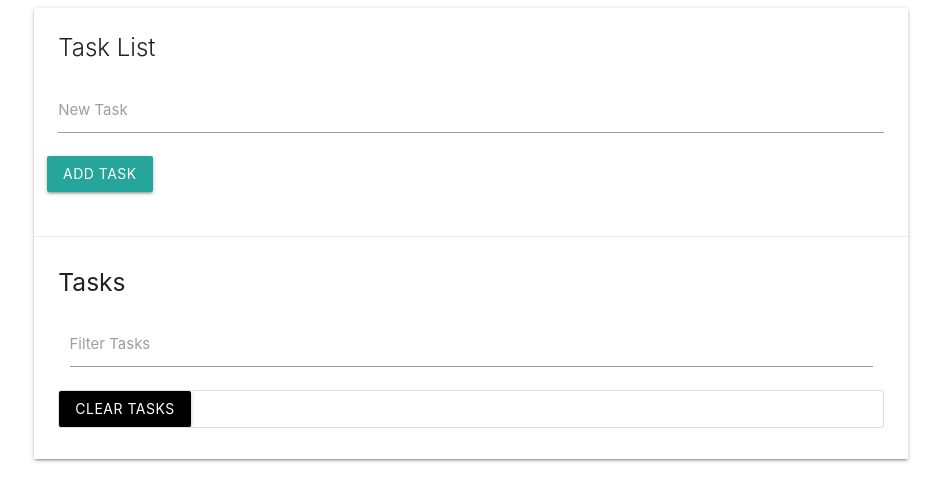
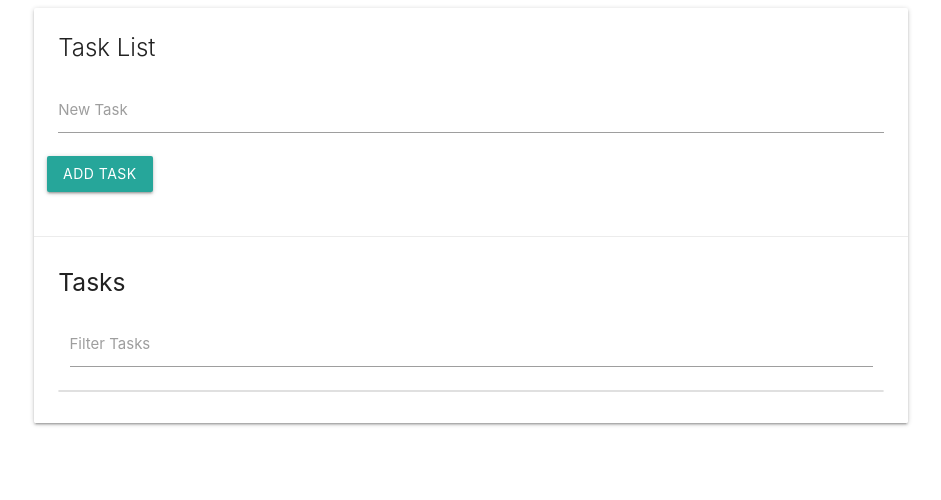
Before and after one commit to toyindawudu/TaskTodoList, a plain HTML site: page index.html in a window 1280 px wide. Both pictures are taken after a click on the link "CLEAR TASKS". Shown: the whole page, without its empty margins (169-1110 px from the left). Drawn offline with nearby package versions, Linux system fonts and the light colour scheme.

Commit message:
Coding in the functionality behind the 'Add task' and 'Clear tasks' buttons

```diff
--- a/index.html
+++ b/index.html
@@ -6,7 +6,7 @@
 
   <link rel="stylesheet" href="https://cdnjs.cloudflare.com/ajax/libs/materialize/0.97.8/css/materialize.min.css" integrity="sha512-17AHGe9uFHHt+QaRYieK7bTdMMHBMi8PeWG99Mf/xEcfBLDCn0Gze8Xcx1KoSZxDnv+KnCC+os/vuQ7jrF/nkw==" crossorigin="anonymous" referrerpolicy="no-referrer" />
   <!-- fontawesome CDN -->
-  <link rel="stylesheet" href="https://cdnjs.cloudflare.com/ajax/libs/font-awesome/6.1.0/css/fontawesome.min.css">
+  <script src="https://kit.fontawesome.com/4a17ac71b8.js" crossorigin="anonymous"></script>
   <link rel="stylesheet" href="./stylesheet.css">
   <meta name="viewport" content="width=device-width, initial-scale=1.0">
   <title>Task Todo List</title>
--- a/main.js
+++ b/main.js
@@ -15,6 +15,10 @@ loadEventListeners();
 function loadEventListeners(){
   //Add task event listner
   form.addEventListener('submit', addTask)
+  //Remove task event
+  taskList.addEventListener('click', removeTask)
+  // Clear task event
+  clearBtn.addEventListener('click', clearTasks)
 }
 
 // Functions
@@ -39,11 +43,22 @@ function addTask(e){
   li.appendChild(link);
   // Append the li to the ul
   taskList.appendChild(li);
-
+  // Clear input
   taskInput.value = '';
-
-
-
-
+  // Prevents the default function
   e.preventDefault();
 }
+
+function removeTask(e) {
+  // If e.target contains delete-item
+  if(e.target.parentElement.classList.contains('delete-item')) {
+    if(confirm('Are you sure?')){
+      e.target.parentElement.parentElement.remove();
+    }
+  }
+  //Prevent the default action
+}
+
+function clearTasks(e){
+  taskList.innerHTML = '';
+}
```
